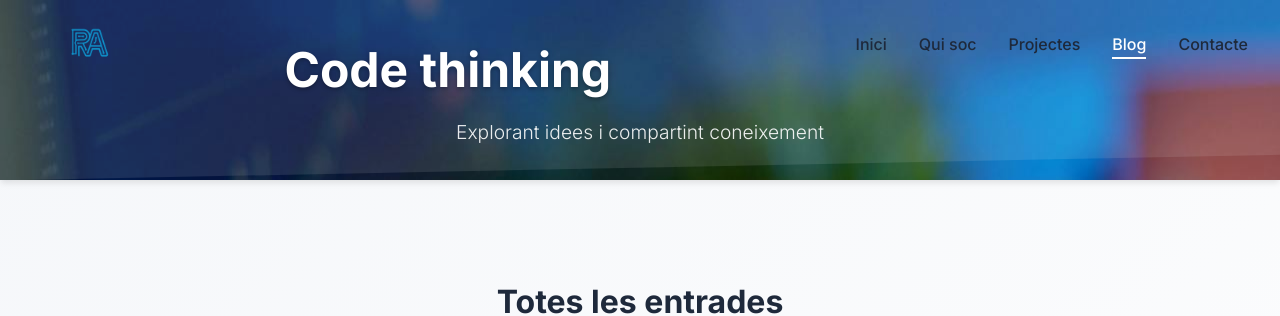
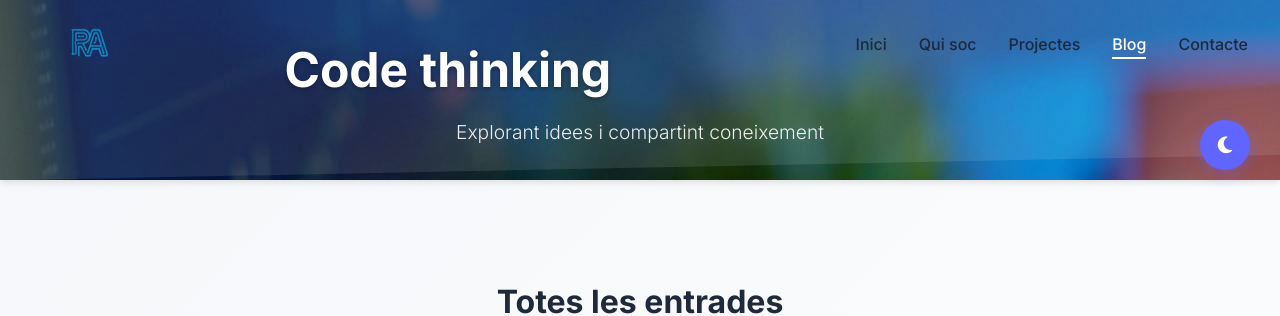
Before and after one commit to raquelalaman/raquelalaman.github.io, a Jekyll site: the page built from blog.html, in a window 1280 px wide. Shown: the top 316 px of the page. Built offline with Jekyll 4.4.1, drawn with Linux system fonts in a browser that asks for light colours; nearby versions of some CDN libraries.

Commit message:
Update blog.html

```diff
--- a/blog.html
+++ b/blog.html
@@ -28,6 +28,15 @@ title: Blog
     <script src="https://cdn.jsdelivr.net/npm/highlight.js@11.8.0/lib/highlight.min.js"></script>
 </head>
 <body>
+    <!-- Botó Scroll to Top -->
+    <button id="scrollToTop" class="scroll-to-top" aria-label="Tornar a dalt">
+        <i class="fas fa-arrow-up"></i>
+    </button>
+
+    <!-- Toggle Mode Fosc -->
+    <button id="darkModeToggle" class="dark-mode-toggle" aria-label="Canviar mode fosc/clar">
+        <i class="fas fa-moon"></i>
+    </button>
     <header>
         <nav>
             <div class="nav-content">
@@ -75,7 +84,9 @@ title: Blog
             <p>&copy; 2025 Code thinking, de Raquel Alamán. Created with ❤ using GitHub Pages and GenAI.</p>
         </div>
     </footer>
-
+     <!-- Scripts -->
+    <script src="js/dark-mode.js"></script>
+    <script src="js/scroll-to-top.js"></script>
     <script src="js/blog-archive.js"></script>
 </body>
 </html>
```
